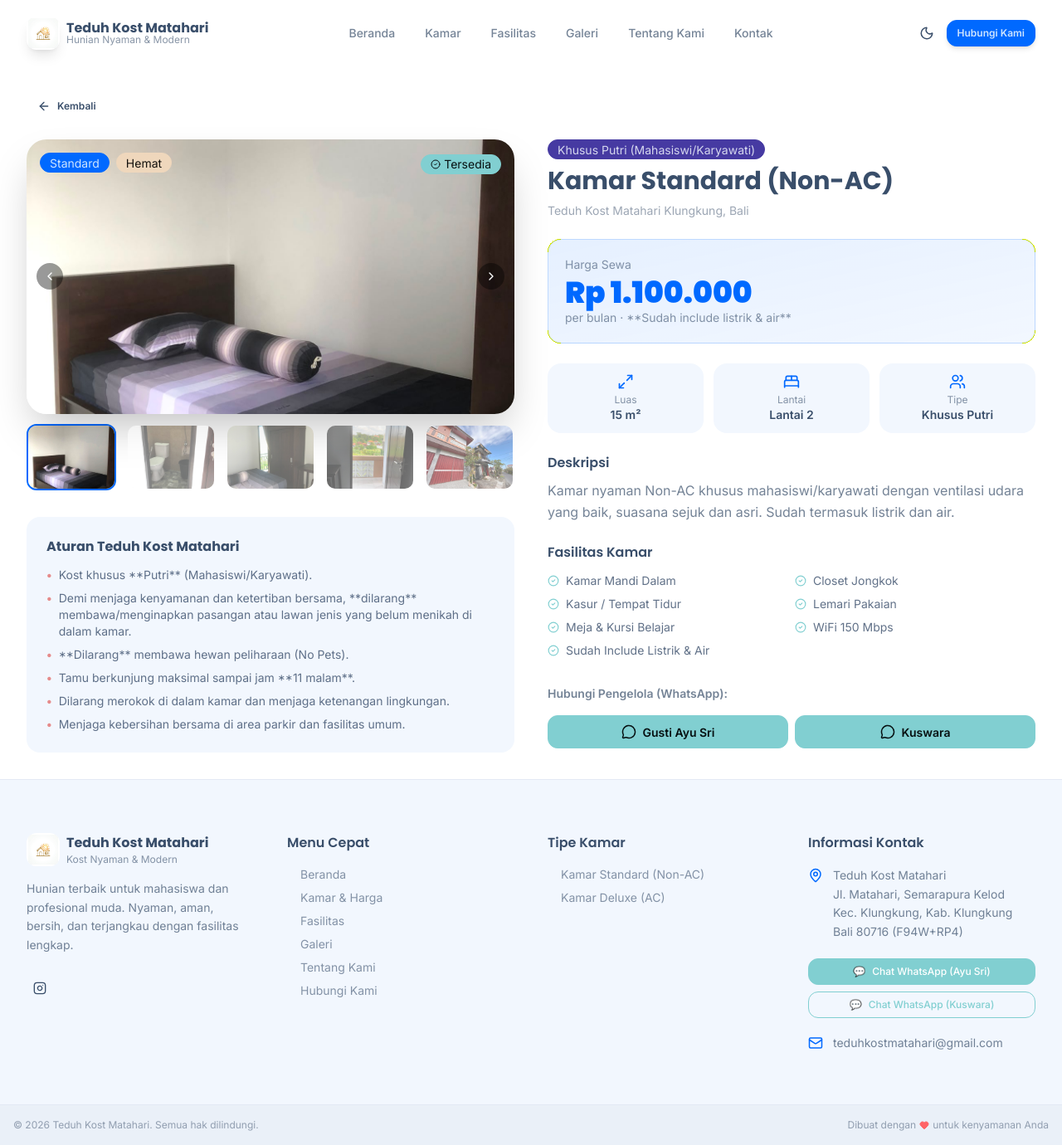
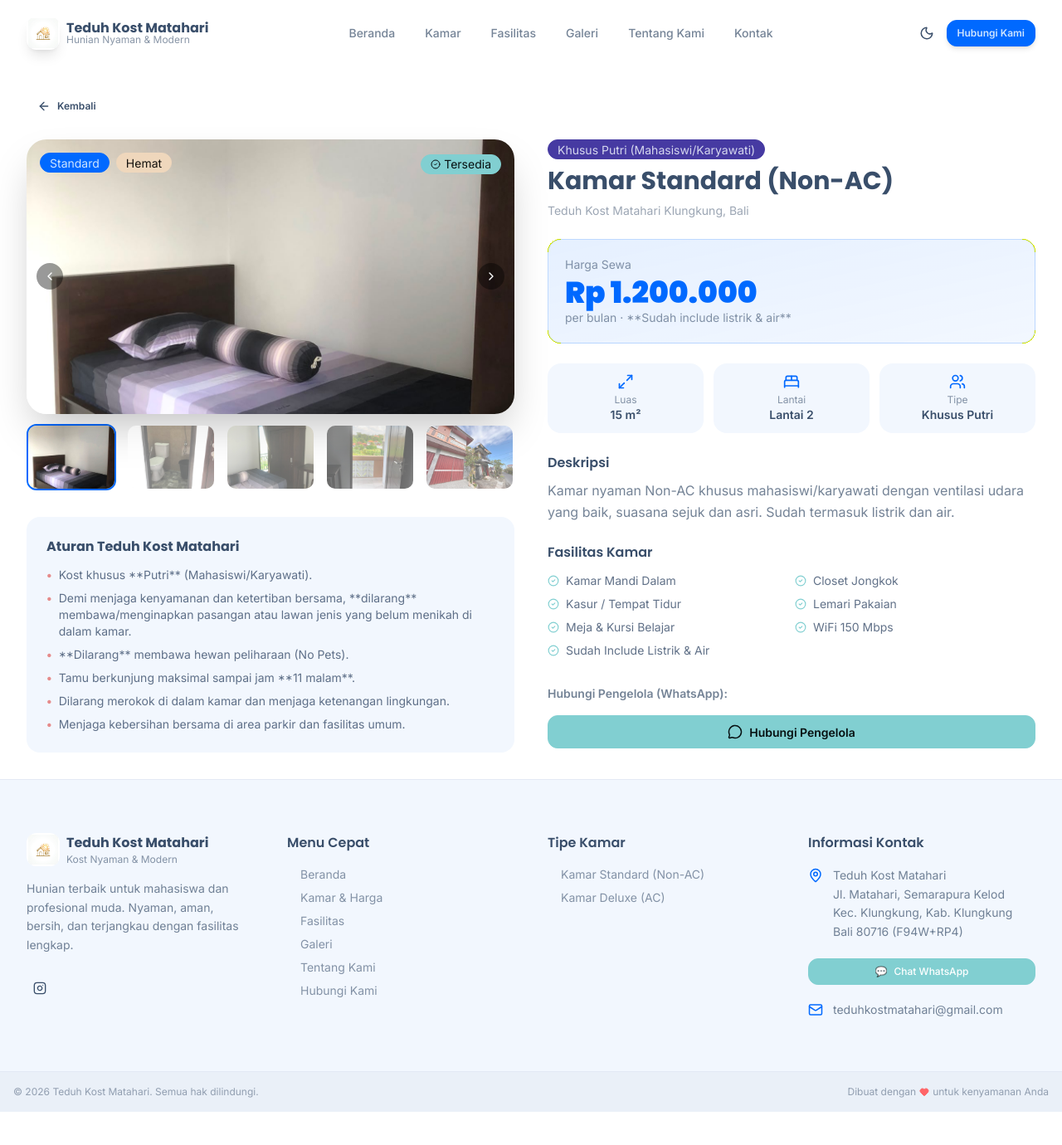
Before and after one commit to PradnyaKuswara/griya-matahari, a React (Vite) app: page /rooms/r-01 in a window 1280 px wide. Shown: the whole page at 83% size. After the commit the page ends 1340 px from the top, so only its background shows below. Built offline with nearby package versions, Linux system fonts and the light colour scheme.

Commit message:
chore: update room prices, increase WiFi speed, and consolidate contact information

```diff
--- a/src/components/layout/Footer.tsx
+++ b/src/components/layout/Footer.tsx
@@ -93,18 +93,11 @@ export default function Footer() {
               </li>
               <li className="flex flex-col gap-2 pt-1">
                 <a
-                  href="https://wa.me/628124605815?text=Halo%20Teduh%20Kost%20Matahari%2C%20saya%20ingin%20bertanya%20tentang%20kamar."
+                  href="https://wa.me/6281548175522?text=Halo%20Teduh%20Kost%20Matahari%2C%20saya%20ingin%20bertanya%20tentang%20kamar."
                   target="_blank" rel="noopener noreferrer"
                   className="btn btn-success btn-sm w-full gap-2 rounded-xl text-white font-medium"
                 >
-                  <span>💬</span> Chat WhatsApp (Ayu Sri)
-                </a>
-                <a
-                  href="https://wa.me/628970474149?text=Halo%20Teduh%20Kost%20Matahari%2C%20saya%20ingin%20bertanya%20tentang%20kamar."
-                  target="_blank" rel="noopener noreferrer"
-                  className="btn btn-outline btn-success btn-sm w-full gap-2 rounded-xl font-medium"
-                >
-                  <span>💬</span> Chat WhatsApp (Kuswara)
+                  <span>💬</span> Chat WhatsApp
                 </a>
               </li>
               <li className="flex items-center gap-3 pt-1">
--- a/src/components/sections/CTASection.tsx
+++ b/src/components/sections/CTASection.tsx
@@ -51,7 +51,7 @@ export default function CTASection() {
               Cek Ketersediaan Kamar <ArrowRight size={20} />
             </Link>
             <a
-              href="tel:+628124605815"
+              href="tel:+6281548175522"
               id="cta-phone-btn"
               className="btn btn-lg btn-outline border-2 border-white text-white hover:bg-white/20 rounded-2xl gap-2 px-8 transition-all duration-300"
             >
--- a/src/components/sections/FacilitiesSection.tsx
+++ b/src/components/sections/FacilitiesSection.tsx
@@ -85,7 +85,7 @@ export default function FacilitiesSection() {
           initial={{ opacity: 0 }}
           whileInView={{ opacity: 1 }}
           viewport={{ once: true }}
-          className="text-center mt-12"
+          className="text-center my-12"
         >
           <Link to="/facilities" className="btn btn-primary btn-lg rounded-2xl gap-2 shadow-lg hover:shadow-primary/30 hover:scale-105 transition-all duration-300">
             Lihat Semua Fasilitas <ArrowRight size={18} />
--- a/src/components/sections/HeroSection.tsx
+++ b/src/components/sections/HeroSection.tsx
@@ -155,7 +155,7 @@ export default function HeroSection() {
               <ArrowRight size={20} />
             </Link>
             <a
-              href="https://wa.me/628124605815?text=Halo%20Teduh%20Kost%20Matahari%2C%20saya%20tertarik%20tanya%20ketersediaan%20kamar."
+              href="https://wa.me/6281548175522?text=Halo%20Teduh%20Kost%20Matahari%2C%20saya%20tertarik%20tanya%20ketersediaan%20kamar."
               target="_blank"
               rel="noopener noreferrer"
               className="btn btn-lg btn-outline border-2 rounded-2xl gap-2 px-8 hover:scale-[1.03] transition-transform w-full sm:w-auto"
--- a/src/data/rooms.ts
+++ b/src/data/rooms.ts
@@ -5,8 +5,8 @@ export const rooms: Room[] = [
     id: 'r-01',
     name: 'Kamar Standard (Non-AC)',
     type: 'standard',
-    price: 1100000,
-    priceLabel: 'Rp 1.100.000',
+    price: 1200000,
+    priceLabel: 'Rp 1.200.000',
     size: 15,
     description: 'Kamar nyaman Non-AC khusus mahasiswi/karyawati dengan ventilasi udara yang baik, suasana sejuk dan asri. Sudah termasuk listrik dan air.',
     images: [
--- a/src/pages/HomePage.tsx
+++ b/src/pages/HomePage.tsx
@@ -16,7 +16,7 @@ export default function HomePage() {
     >
       <Helmet>
         <title>Kost Putri Klungkung Bali – Teduh Kost Matahari Semarapura | WiFi, AC, CCTV</title>
-        <meta name="description" content="Teduh Kost Matahari – Kost putri terbaik di Semarapura Klungkung Bali. Kamar AC & Non-AC mulai Rp 1.100.000/bulan, include listrik & air, WiFi 150 Mbps, CCTV 24 jam, kamar mandi dalam. Khusus mahasiswi & karyawati." />
+        <meta name="description" content="Teduh Kost Matahari – Kost putri terbaik di Semarapura Klungkung Bali. Kamar AC & Non-AC mulai Rp 1.200.000/bulan, include listrik & air, WiFi 150 Mbps, CCTV 24 jam, kamar mandi dalam. Khusus mahasiswi & karyawati." />
         <link rel="canonical" href="https://teduhkostmatahari.web.id/" />
       </Helmet>
       <HeroSection />
--- a/src/pages/RoomDetailPage.tsx
+++ b/src/pages/RoomDetailPage.tsx
@@ -185,27 +185,17 @@ export default function RoomDetailPage() {
             </div>
 
             {/* CTA */}
-            <div className="flex flex-col gap-3 pt-2">
-              <div className="text-sm font-semibold text-base-content/70 mb-1">Hubungi Pengelola (WhatsApp):</div>
-              <div className="grid sm:grid-cols-2 gap-2">
+              <div className="flex flex-col gap-3 pt-2">
+                <div className="text-sm font-semibold text-base-content/70 mb-1">Hubungi Pengelola (WhatsApp):</div>
                 <a
-                  href={`https://wa.me/628124605815?text=${waMessage}`}
+                  href={`https://wa.me/6281548175522?text=${waMessage}`}
                   target="_blank" rel="noopener noreferrer"
-                  className={`btn btn-success rounded-xl gap-2 ${room.available ? '' : 'btn-disabled'}`}
+                  className={`btn btn-success rounded-xl gap-2 w-full ${room.available ? '' : 'btn-disabled'}`}
                 >
                   <MessageCircle size={18} />
-                  Gusti Ayu Sri
-                </a>
-                <a
-                  href={`https://wa.me/628970474149?text=${waMessage}`}
-                  target="_blank" rel="noopener noreferrer"
-                  className={`btn btn-success rounded-xl gap-2 ${room.available ? '' : 'btn-disabled'}`}
-                >
-                  <MessageCircle size={18} />
-                  Kuswara
+                  Hubungi Pengelola
                 </a>
               </div>
-            </div>
           </div>
         </div>
       </div>
--- a/src/pages/RoomsPage.tsx
+++ b/src/pages/RoomsPage.tsx
@@ -40,7 +40,7 @@ export default function RoomsPage() {
     >
       <Helmet>
         <title>Harga Kost Klungkung Bali – Kamar AC & Non-AC | Teduh Kost Matahari</title>
-        <meta name="description" content="Cek harga sewa kost di Klungkung Bali. Kamar Standard (Non-AC) Rp 1.100.000/bulan & Kamar Deluxe (AC) Rp 1.500.000/bulan. Include listrik, air, WiFi 150 Mbps, kamar mandi dalam. Teduh Kost Matahari Semarapura." />
+        <meta name="description" content="Cek harga sewa kost di Klungkung Bali. Kamar Standard (Non-AC) Rp 1.200.000/bulan & Kamar Deluxe (AC) Rp 1.500.000/bulan. Include listrik, air, WiFi 150 Mbps, kamar mandi dalam. Teduh Kost Matahari Semarapura." />
         <meta name="keywords" content="harga kost klungkung, sewa kamar klungkung bali, kost ac klungkung, kost non ac klungkung, kost murah semarapura, kamar kost putri klungkung" />
         <link rel="canonical" href="https://teduhkostmatahari.web.id/rooms" />
       </Helmet>
```
Also changed, not shown: public/index.html (+7 -7 lines), src/pages/ContactPage.tsx (+4 -20 lines).
